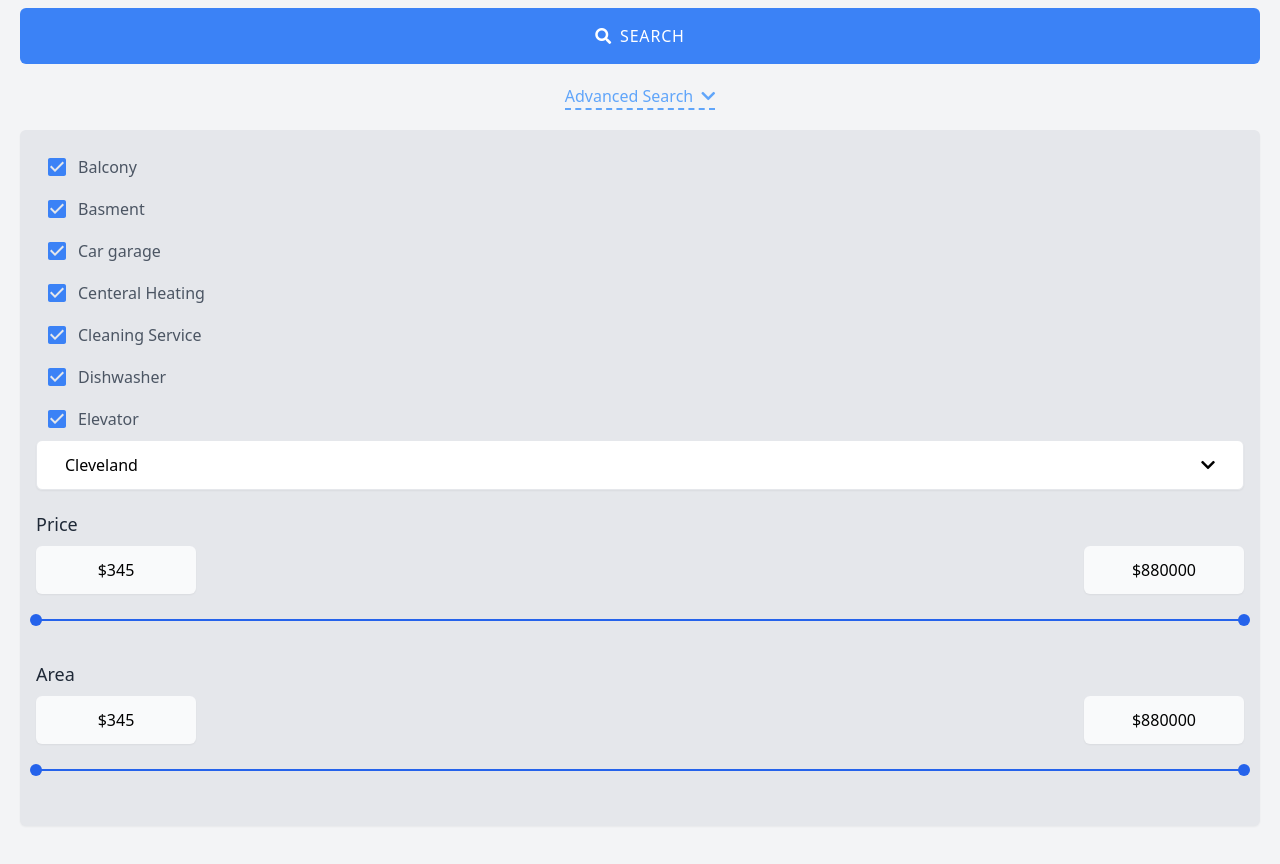
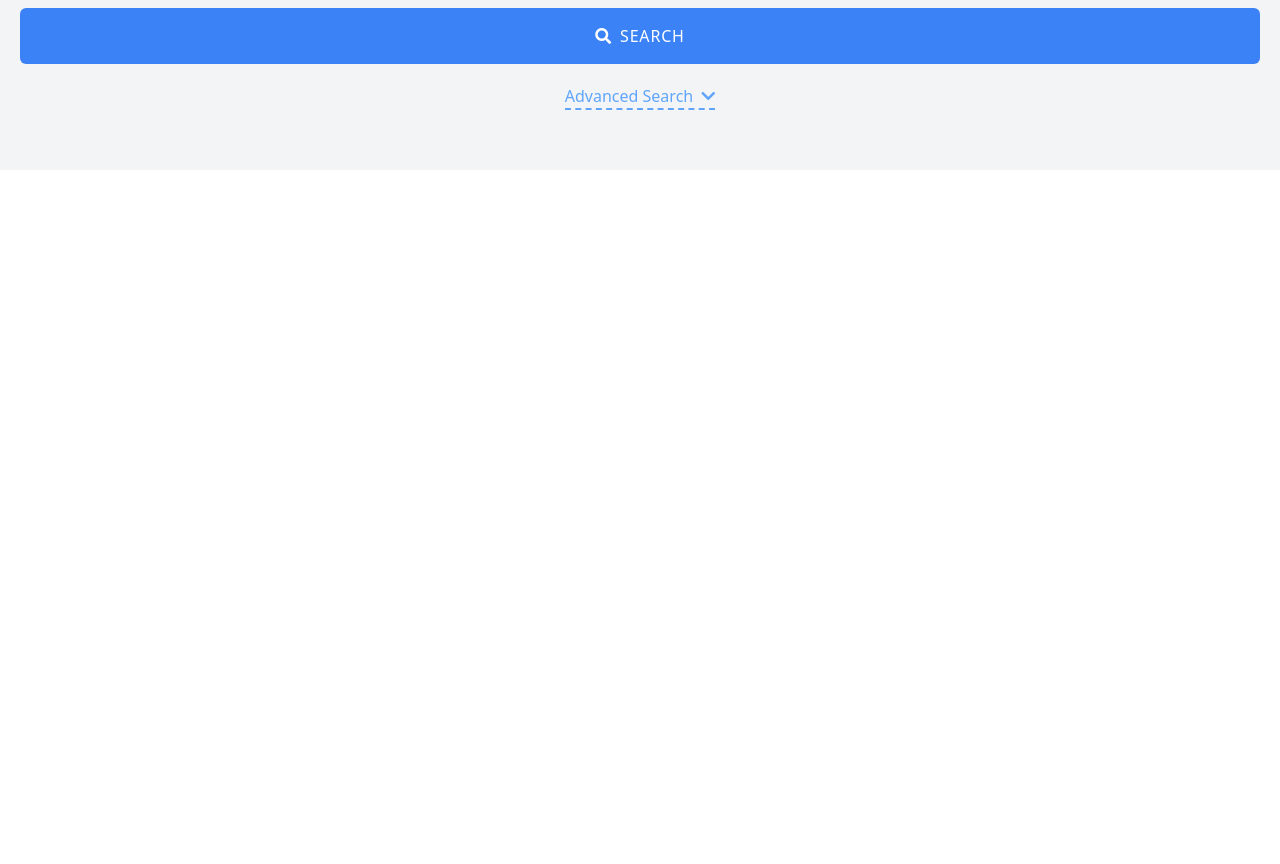
Before and after one commit to neuodev/homepress, a React (Create React App) app in the folder client/: page / in a window 1280 px wide. Shown: the part 460-1324 px from the top of the page. After the commit the page ends 800 px from the top, so only its background shows below. Built offline with nearby package versions, Linux system fonts and the light colour scheme.

Commit message:
Animate Advanced Search

```diff
--- a/client/src/components/HomeScreen/AdvancedSearch.js
+++ b/client/src/components/HomeScreen/AdvancedSearch.js
@@ -22,21 +22,33 @@ const cities = [
   'San Jose',
 ];
 
-const AdvancedSearch = ({ children }) => {
+const AdvancedSearch = ({ children, show }) => {
   const [city, setCity] = useState(cities[0]);
   const [showList, setShowlist] = useState(false);
   const [price, setPrice] = React.useState([345, 880000]);
   const [area, setArea] = React.useState([1478, 34000]);
-  const [bathRoom, setBathRoom] = useState('');
-  const [showRoomList, setShowRoomList] = useState(true);
-  const [beds, setBeds] = useState('');
-  const [showBeds, setShowBeds] = useState(true);
-  const [status, setStatus] = useState('');
-  const [showStatus, setShowStatus] = useState(true);
+  const [bathRoom, setBathRoom] = useState('Select Bath');
+  const [showBath, setShowBath] = useState(false);
+  const [beds, setBeds] = useState('Select Beds');
+  const [showBeds, setShowBeds] = useState(false);
+  const [status, setStatus] = useState('Select Status');
+  const [showStatus, setShowStatus] = useState(false);
 
   const updateCity = city => {
     setCity(city);
     setShowlist(false);
+  };
+  const updateBath = bath => {
+    setBathRoom(bath);
+    setShowBath(false);
+  };
+  const updateBeds = beds => {
+    setBeds(beds);
+    setShowBeds(false);
+  };
+  const updateStatus = status => {
+    setStatus(status);
+    setShowStatus(false);
   };
   const priceHandler = (event, newValue) => {
     setPrice(newValue);
@@ -48,7 +60,10 @@ const AdvancedSearch = ({ children }) => {
   return (
     <div>
       {children}
-      <div className='bg-gray-200 w-full rounded-md  py-4 shadow-sm mt-5 px-4'>
+      <div
+        className={`bg-gray-200 w-full rounded-md  py-4 shadow-sm mt-5 px-4 ${
+          show ? 'show' : 'hide'
+        }`}>
         <div>
           {amenities.map(item => (
             <div className='flex items-center font-medium text-gray-600'>
@@ -122,7 +137,87 @@ const AdvancedSearch = ({ children }) => {
             />
           </div>
         </div>
-
+        {/* Beds */}
+        <div className='w-full flex flex-col items-center relative mb-5 '>
+          <p className='w-full mb-1 text-xs font-medium'>Beds</p>
+          <p
+            onClick={() => setShowBeds(!showBeds)}
+            className='border font-medium  w-full bg-white py-3 rounded-md  shadow-sm px-7 flex items-center justify-between'>
+            {beds}
+            <i
+              class={`fa fa-chevron-down transform ${
+                showBeds && 'rotate-180'
+              } transition-transform duration-300`}
+              aria-hidden='true'></i>
+          </p>
+          <ul
+            className={`absolute ${
+              !showBeds ? ' opacity-0 hidden' : 'opacity-100'
+            } top-14 bg-gray-50 w-full rounded-md shadow-md  py-5 border transition-all duration-200 z-10`}>
+            {[1, 2, 3, 4].map((beds, idx) => (
+              <li
+                onClick={() => updateBeds(beds)}
+                className='py-1 hover:bg-gray-100 px-7 cursor-pointer text-gray-600 hover:text-gray-700'
+                key={idx}>
+                {beds}
+              </li>
+            ))}
+          </ul>
+        </div>
+        {/* Bath  */}
+        <div className='w-full flex flex-col items-center relative mb-5 '>
+          <p className='w-full mb-1 text-xs font-medium'>Bath</p>
+          <p
+            onClick={() => setShowBath(!showBath)}
+            className='border font-medium  w-full bg-white py-3 rounded-md  shadow-sm px-7 flex items-center justify-between'>
+            {bathRoom}
+            <i
+              class={`fa fa-chevron-down transform ${
+                showBath && 'rotate-180'
+              } transition-transform duration-300`}
+              aria-hidden='true'></i>
+          </p>
+          <ul
+            className={`absolute ${
+              !showBath ? ' opacity-0 hidden' : 'opacity-100'
+            } top-14 bg-gray-50 w-full rounded-md shadow-md  py-5 border transition-all duration-200 z-10`}>
+            {[1, 2, 3, 4, 5, 6].map((bath, idx) => (
+              <li
+                onClick={() => updateBath(bath)}
+                className='py-1 hover:bg-gray-100 px-7 cursor-pointer text-gray-600 hover:text-gray-700'
+                key={idx}>
+                {bath}
+              </li>
+            ))}
+          </ul>
+        </div>
+        {/* Status */}
+        <div className='w-full flex flex-col items-center relative mb-5 '>
+          <p className='w-full mb-1 text-xs font-medium'>Status</p>
+          <p
+            onClick={() => setShowStatus(!showStatus)}
+            className='border font-medium  w-full bg-white py-3 rounded-md  shadow-sm px-7 flex items-center justify-between'>
+            {status}
+            <i
+              class={`fa fa-chevron-down transform ${
+                showStatus && 'rotate-180'
+              } transition-transform duration-300`}
+              aria-hidden='true'></i>
+          </p>
+          <ul
+            className={`absolute ${
+              !showStatus ? ' opacity-0 hidden' : 'opacity-100'
+            } top-14 bg-gray-50 w-full rounded-md shadow-md  py-5 border transition-all duration-200 z-10`}>
+            {['Active', 'Sold'].map((status, idx) => (
+              <li
+                onClick={() => updateStatus(status)}
+                className='py-1 hover:bg-gray-100 px-7 cursor-pointer text-gray-600 hover:text-gray-700'
+                key={idx}>
+                {status}
+              </li>
+            ))}
+          </ul>
+        </div>
       </div>
     </div>
   );
--- a/client/src/components/HomeScreen/Search.js
+++ b/client/src/components/HomeScreen/Search.js
@@ -5,6 +5,7 @@ const types = ['Apartments', 'Offices', 'Townhome', 'Houses', 'Studio'];
 const Search = () => {
   const [list, setList] = useState(false);
   const [type, setType] = useState(types[0]);
+  const [showAdvancedSearch, setShowAdvancedSearch] = useState(false);
   const updateType = type => {
     setType(type);
     setList(false);
@@ -55,9 +56,11 @@ const Search = () => {
           </form>
         </div>
         <div className='mt-5 w-full'>
-          <AdvancedSearch>
+          <AdvancedSearch show={showAdvancedSearch ? true : false}>
             <div className='flex items-center justify-center'>
-              <button className=' border-b-2 border-blue-400 text-blue-400 font-medium border-dashed focus:outline-none flex items-center justify-between space-x-2'>
+              <button
+                onClick={() => setShowAdvancedSearch(!showAdvancedSearch)}
+                className=' border-b-2 border-blue-400 text-blue-400 font-medium border-dashed focus:outline-none flex items-center justify-between space-x-2'>
                 <p> Advanced Search</p>{' '}
                 <i class='fa fa-chevron-down' aria-hidden='true'></i>
               </button>
--- a/client/src/components/HomeScreen/style.css
+++ b/client/src/components/HomeScreen/style.css
@@ -11,3 +11,38 @@
   background-color: rgba(0, 0, 0, 0.336);
   z-index: 1;
 }
+
+.show {
+  animation: show 2s ease;
+  animation-fill-mode: forwards;
+}
+
+.hide {
+  height: 0;
+  overflow: hidden;
+  animation: hide 1s ease;
+  animation-fill-mode: both;
+}
+
+@keyframes show {
+  0% {
+    height: 0px;
+    overflow: hidden;
+  }
+
+  100% {
+    height: 700px;
+    overflow: hidden;
+  }
+}
+@keyframes hide {
+  0% {
+    height: 700px;
+    overflow: hidden;
+  }
+  100% {
+    height: 0px;
+    padding: 0;
+    overflow: hidden;
+  }
+}
```
